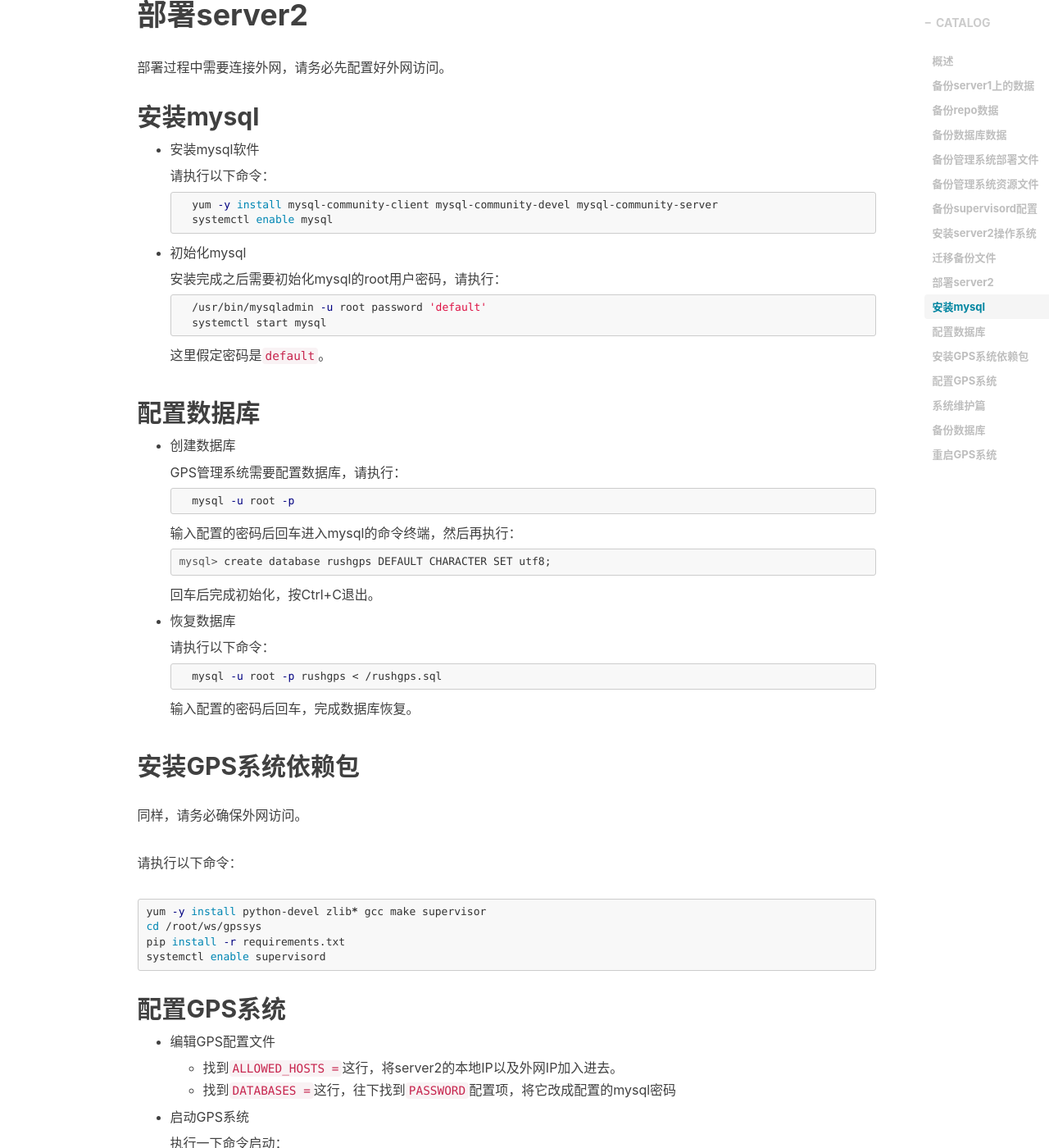
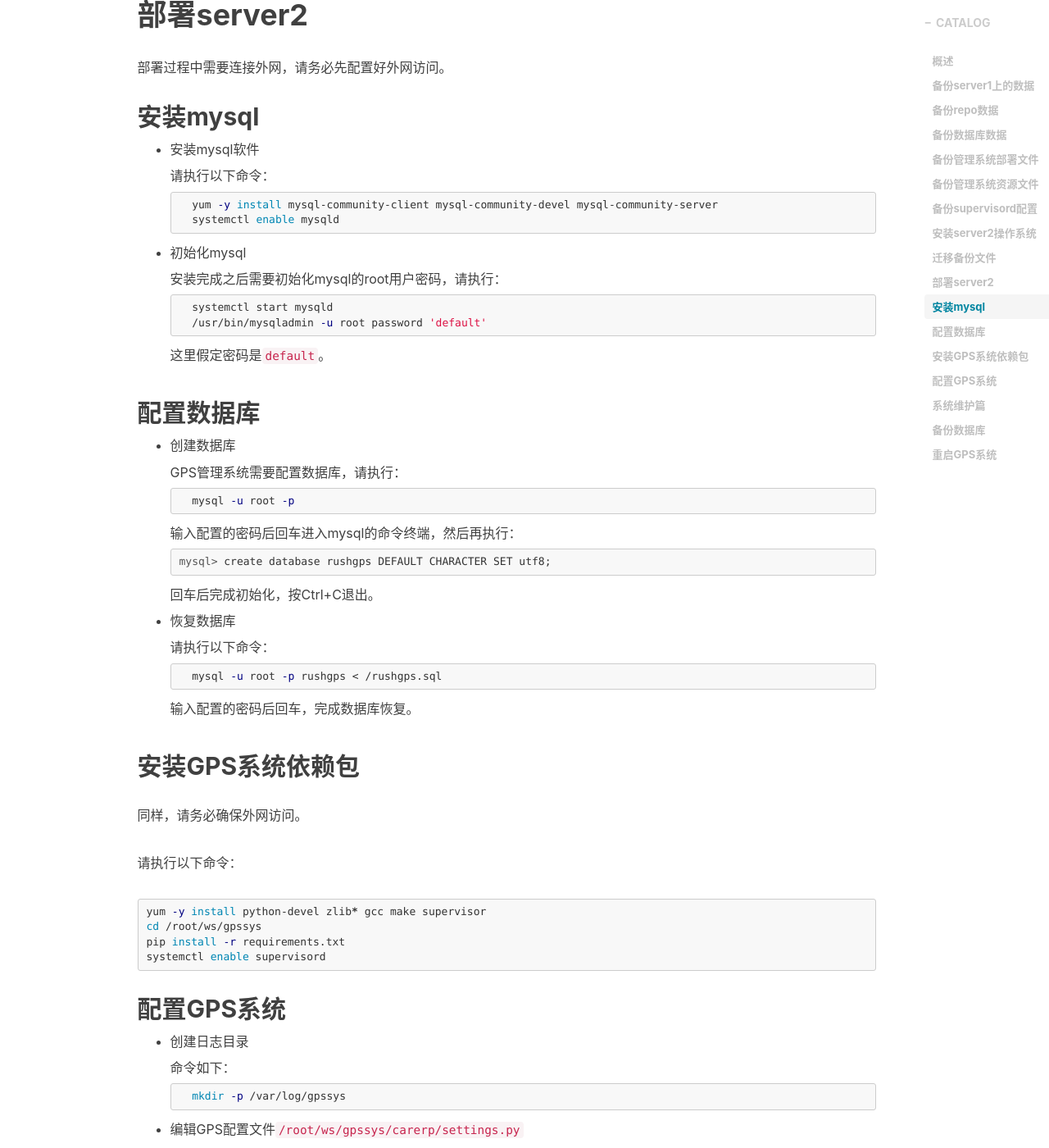
Before and after one commit to keysaim/keysaim.github.io, a Jekyll site: the page built from _posts/2017-10-11-rushgps-migrate.md, in a window 1280 px wide and 1400 px high, scrolled down 2970 px. Shown: the whole window at 82% size. Built offline with Jekyll 4.4.1, drawn with Linux system fonts in a browser that asks for light colours; nearby versions of some CDN libraries; comment, search, counter and statistics services are not loaded.

Commit message:
Fix some issues in migrate rushgps guide

````diff
--- a/_posts/2017-10-11-rushgps-migrate.md
+++ b/_posts/2017-10-11-rushgps-migrate.md
@@ -119,7 +119,7 @@ cp -f /supervisord.conf /etc/
 
     ```sh
     yum -y install mysql-community-client mysql-community-devel mysql-community-server
-    systemctl enable mysql
+    systemctl enable mysqld
     ```
 
 * 初始化mysql
@@ -127,8 +127,8 @@ cp -f /supervisord.conf /etc/
     安装完成之后需要初始化mysql的root用户密码，请执行：
 
     ```sh
+    systemctl start mysqld
     /usr/bin/mysqladmin -u root password 'default'
-    systemctl start mysql
     ```
 
     这里假定密码是`default`。
@@ -175,7 +175,15 @@ systemctl enable supervisord
 
 ## 配置GPS系统
 
-* 编辑GPS配置文件
+* 创建日志目录
+
+    命令如下：
+
+    ```sh
+    mkdir -p /var/log/gpssys
+    ```
+
+* 编辑GPS配置文件`/root/ws/gpssys/carerp/settings.py`
 
     * 找到`ALLOWED_HOSTS =`这行，将server2的本地IP以及外网IP加入进去。
     * 找到`DATABASES =`这行，往下找到`PASSWORD`配置项，将它改成配置的mysql密码
@@ -190,6 +198,7 @@ systemctl enable supervisord
 
 
 至此，系统迁移完成，可以用浏览器打开系统`http://<server2 IP>:9999`。
+
 
 # 系统维护篇
 
````
